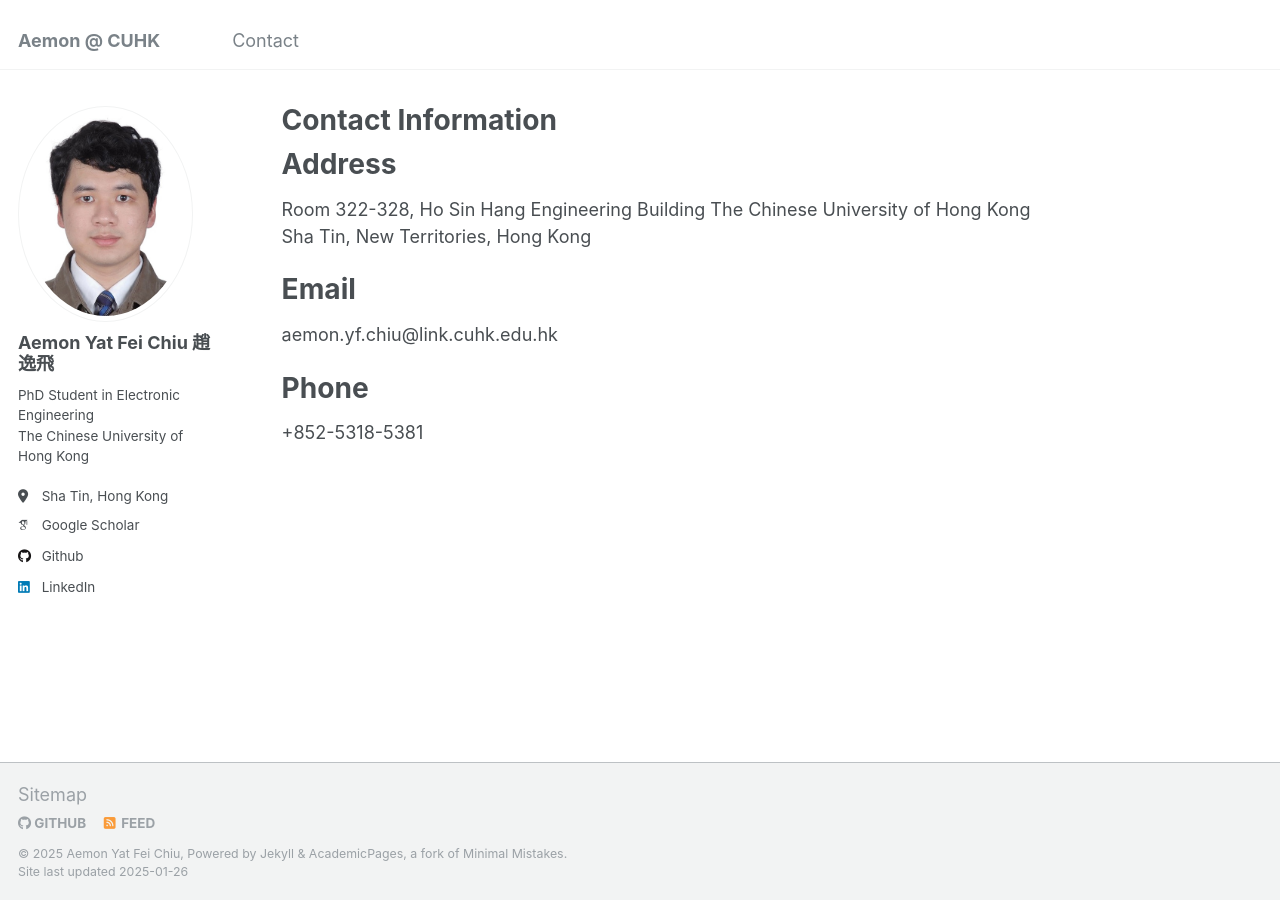
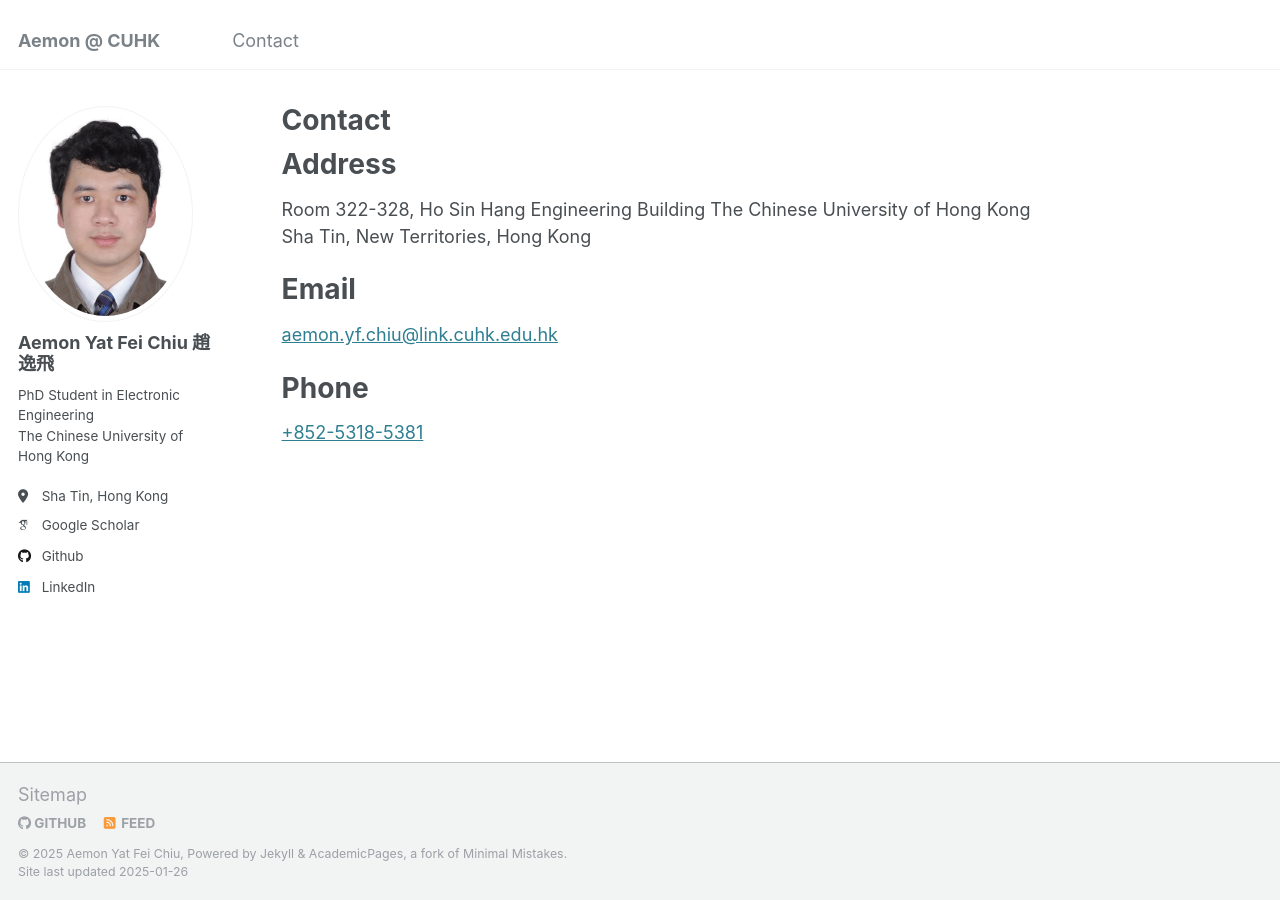
Before and after one commit to aemonyfchiu/aemonyfchiu.github.io, a Jekyll site: the page built from _pages/contact.md, in a window 1280 px wide. Built offline with Jekyll 4.4.1, drawn with Linux system fonts in a browser that asks for light colours; some web fonts are replaced; a script that is not in the unit is left out.

Commit message:
Update contact.md

```diff
--- a/_pages/contact.md
+++ b/_pages/contact.md
@@ -1,9 +1,8 @@
 ---
 permalink: /contact
-title: "Contact Information"
+title: "Contact"
 author_profile: true
 redirect_from:
-  - /contact/
   - /contact.html
 ---
 
@@ -15,8 +14,8 @@ Sha Tin, New Territories, Hong Kong
 
 Email
 ======
-aemon.yf.chiu@link.cuhk.edu.hk
+[aemon.yf.chiu@link.cuhk.edu.hk](mailto:aemon.yf.chiu@link.cuhk.edu.hk)
 
 Phone
 ======
-+852-5318-5381
+[+852-5318-5381](tel:1234567890)
```
